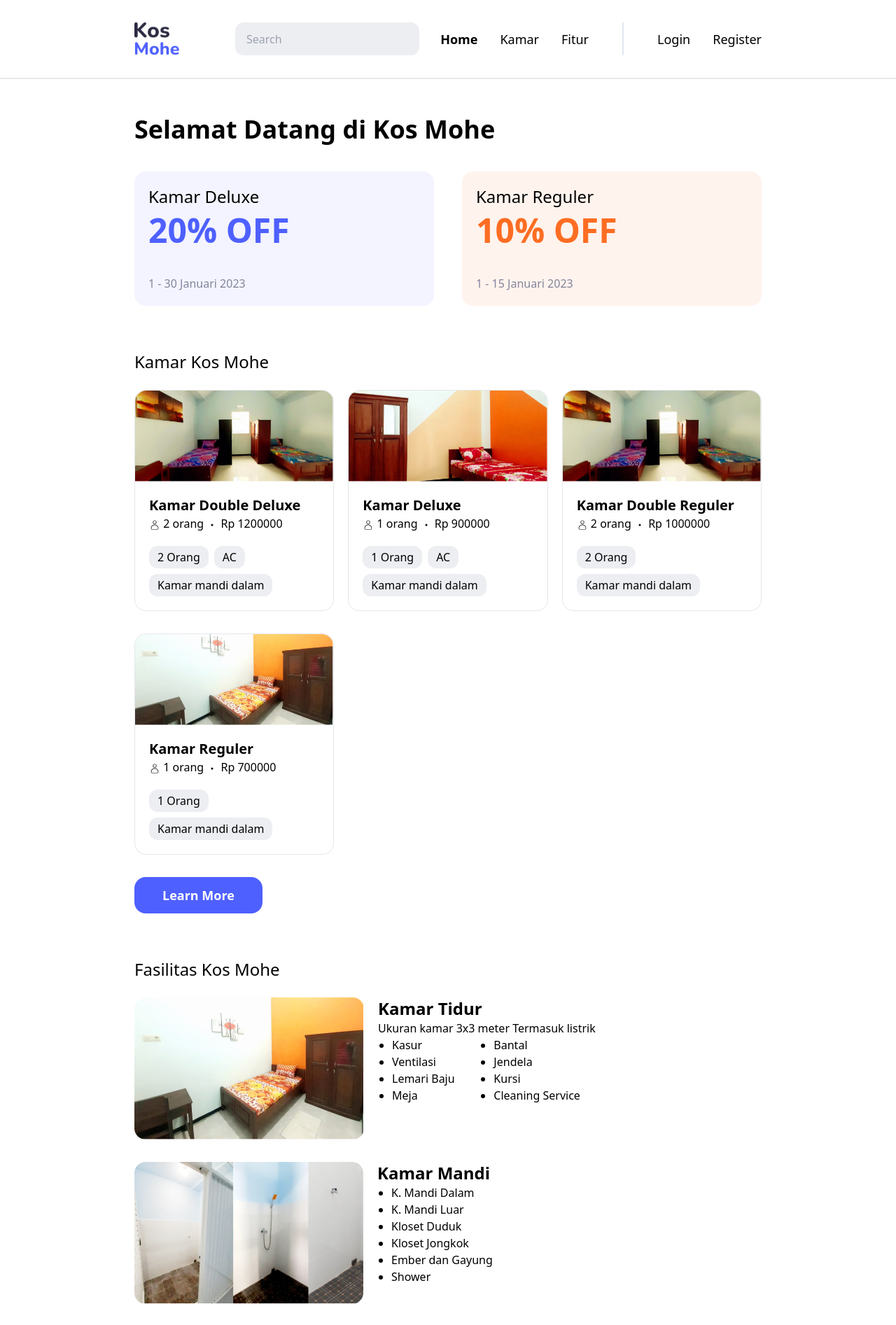
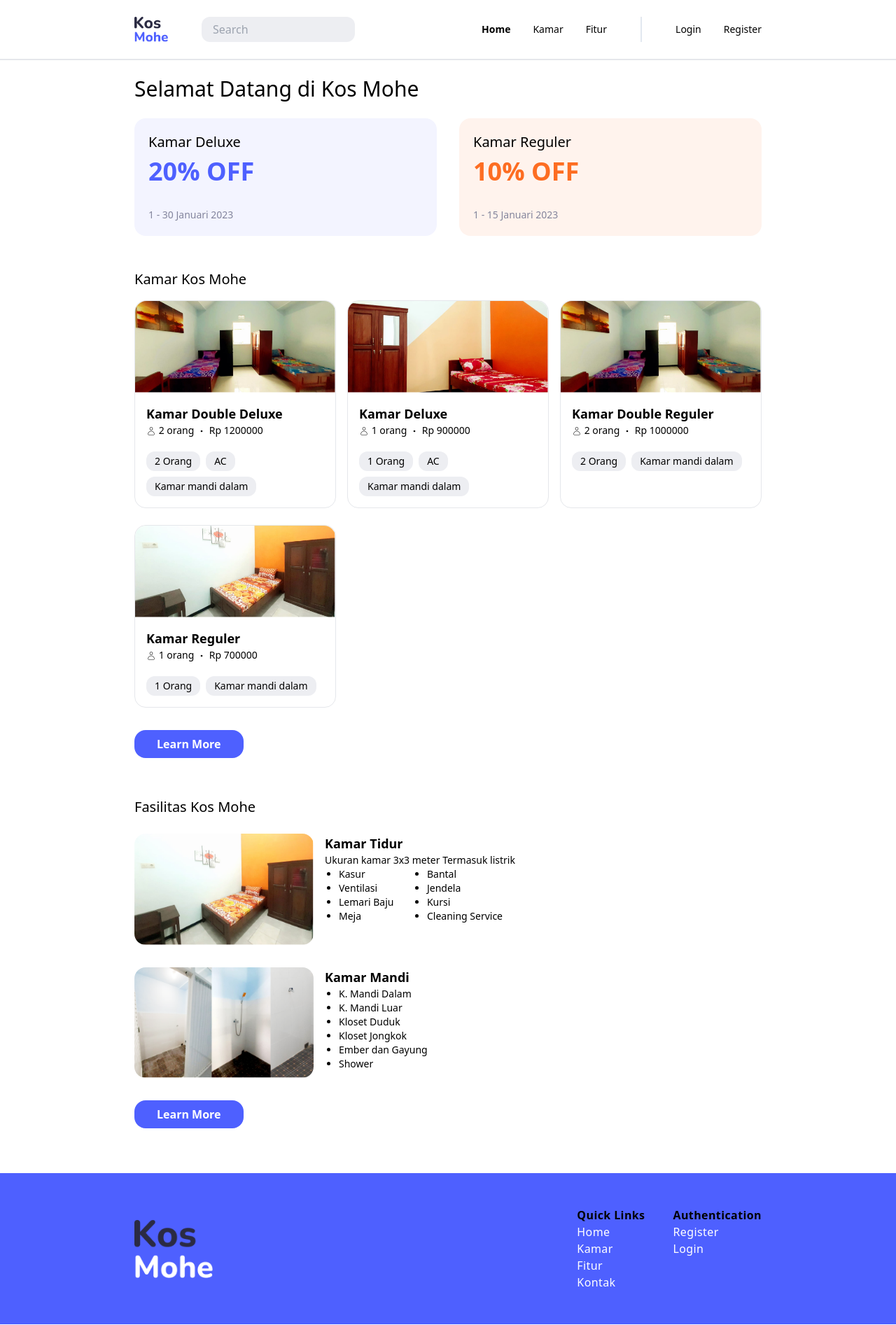
Before and after one commit to bazoka-kaka/kos-mohe-app-fe, a React (Create React App) app: page / in a window 1280 px wide. Shown: the top 1893 px of the page at 70% size. Built offline with nearby package versions, Linux system fonts and the light colour scheme.

Commit message:
change footer, nav, and homepage sizing

```diff
--- a/src/App.jsx
+++ b/src/App.jsx
@@ -5,6 +5,7 @@ import { CiUser } from "react-icons/ci";
 import { BsDot } from "react-icons/bs";
 
 const App = () => {
+  // eslint-disable-next-line
   const [kamar, setKamar] = useState([
     {
       title: "Kamar Double Deluxe",
@@ -35,6 +36,7 @@ const App = () => {
       features: ["1 Orang", "Kamar mandi dalam"],
     },
   ]);
+  // eslint-disable-next-line
   const [fasilitas, setFasilitas] = useState([
     {
       title: "Kamar Tidur",
@@ -68,35 +70,35 @@ const App = () => {
   return (
     <div>
       <Nav />
-      <div className='min-h-[100vh] pt-[133.383px] px-48'>
+      <div className='min-h-[100vh] pt-[85.0667px] px-48'>
         {/* header */}
-        <header className='py-8'>
+        <header className='py-6'>
           {/* title */}
-          <h1 className='text-4xl font-semibold'>Selamat Datang di Kos Mohe</h1>
+          <h1 className='text-3xl'>Selamat Datang di Kos Mohe</h1>
           {/* diskon */}
-          <div className='flex gap-10 mt-10'>
+          <div className='flex gap-8 mt-6'>
             <div className='w-1/2 p-5 bg-[#F3F4FF] rounded-2xl'>
-              <h2 className='text-2xl'>Kamar Deluxe</h2>
-              <h3 className='mt-2 text-5xl font-semibold text-primary'>
+              <h2 className='text-xl'>Kamar Deluxe</h2>
+              <h3 className='mt-2 text-4xl font-semibold text-primary'>
                 20% OFF
               </h3>
-              <p className='mt-10 text-[#83859C]'>1 - 30 Januari 2023</p>
+              <p className='mt-8 text-sm text-[#83859C]'>1 - 30 Januari 2023</p>
             </div>
             <div className='w-1/2 p-5 bg-[#FFF3ED] rounded-2xl'>
-              <h2 className='text-2xl'>Kamar Reguler</h2>
-              <h3 className='mt-2 text-5xl font-semibold text-[#FD6D22]'>
+              <h2 className='text-xl'>Kamar Reguler</h2>
+              <h3 className='mt-2 text-4xl font-semibold text-[#FD6D22]'>
                 10% OFF
               </h3>
-              <p className='mt-10 text-[#83859C]'>1 - 15 Januari 2023</p>
+              <p className='mt-8 text-sm text-[#83859C]'>1 - 15 Januari 2023</p>
             </div>
           </div>
         </header>
         {/* kamar kos */}
-        <section id='kamar' className='py-8'>
+        <section id='kamar' className='py-6'>
           {/* title */}
-          <h2 className='text-2xl'>Kamar Kos Mohe</h2>
+          <h2 className='text-xl'>Kamar Kos Mohe</h2>
           {/* content */}
-          <div className='grid grid-cols-3 mt-6 gap-x-5 gap-y-8'>
+          <div className='grid grid-cols-3 mt-4 gap-x-4 gap-y-6'>
             {kamar.map((item) => (
               <div className='border-[1px] rounded-2xl'>
                 <div>
@@ -106,13 +108,13 @@ const App = () => {
                     className='rounded-t-2xl'
                   />
                 </div>
-                <div className='p-5'>
-                  <h3 className='text-xl font-semibold'>{item.title}</h3>
-                  <p>
+                <div className='p-4'>
+                  <h3 className='text-lg font-semibold'>{item.title}</h3>
+                  <p className='text-sm'>
                     <CiUser className='inline' /> {item.people} orang{" "}
                     <BsDot className='inline' /> Rp {item.price}
                   </p>
-                  <ul className='flex flex-wrap gap-2 mt-5'>
+                  <ul className='flex flex-wrap gap-2 mt-5 text-sm'>
                     {item.features.map((feature) => (
                       <li className='px-3 py-1 bg-[#EDEEF2] rounded-xl'>
                         {feature}
@@ -126,34 +128,34 @@ const App = () => {
           {/* learn more button */}
           <a
             href='/kamar'
-            className='inline-block px-10 py-3 mt-8 text-lg font-semibold text-white transition-colors duration-150 hover:bg-primary-light rounded-2xl bg-primary'
+            className='inline-block px-8 py-2 mt-8 font-semibold text-white transition-colors duration-150 hover:bg-primary-light rounded-2xl bg-primary'
           >
             Learn More
           </a>
         </section>
         <section id='fasilitas' className='pt-8 pb-16'>
           {/* title */}
-          <h2 className='text-2xl'>Fasilitas Kos Mohe</h2>
+          <h2 className='text-xl'>Fasilitas Kos Mohe</h2>
           {/* content */}
           <div className='flex flex-wrap gap-8 mt-6'>
             {fasilitas.map((item) => (
-              <div className='flex gap-5'>
+              <div className='flex gap-4'>
                 <img
-                  className='rounded-2xl'
+                  className='w-64 rounded-2xl'
                   src={`${item.img}`}
                   alt={`${item.title}`}
                 />
                 <div>
-                  <h3 className='text-2xl font-semibold'>{item.title}</h3>
-                  <p>{item.description}</p>
-                  {item.title == "Kamar Tidur" ? (
-                    <ul className='grid grid-cols-2 grid-rows-4 ml-5 list-disc'>
+                  <h3 className='text-lg font-semibold'>{item.title}</h3>
+                  <p className='text-sm'>{item.description}</p>
+                  {item.title === "Kamar Tidur" ? (
+                    <ul className='grid grid-cols-2 grid-rows-4 ml-5 text-sm list-disc'>
                       {item.features.map((feature) => (
                         <li>{feature}</li>
                       ))}
                     </ul>
                   ) : (
-                    <ul className='ml-5 list-disc'>
+                    <ul className='ml-5 text-sm list-disc'>
                       {item.features.map((feature) => (
                         <li>{feature}</li>
                       ))}
@@ -166,7 +168,7 @@ const App = () => {
           {/* learn more button */}
           <a
             href='/fasilitas'
-            className='inline-block px-10 py-3 mt-8 text-lg font-semibold text-white transition-colors duration-150 hover:bg-primary-light rounded-2xl bg-primary'
+            className='inline-block px-8 py-2 mt-8 font-semibold text-white transition-colors duration-150 hover:bg-primary-light rounded-2xl bg-primary'
           >
             Learn More
           </a>
--- a/src/components/Footer.jsx
+++ b/src/components/Footer.jsx
@@ -2,13 +2,13 @@ import React from "react";
 
 const Footer = () => {
   return (
-    <footer className='flex justify-between px-48 py-16 bg-primary'>
+    <footer className='flex justify-between px-48 py-12 bg-primary'>
       <div className='flex items-center'>
-        <img src='/logo-footer.png' className='w-36' alt='' />
+        <img src='/logo-footer.png' className='w-28' alt='' />
       </div>
       <div className='flex gap-10'>
         {/* quick links */}
-        <div className='text-xl tracking-wide'>
+        <div className='tracking-wide'>
           <p className='font-bold'>Quick Links</p>
           <ul className='text-white'>
             <li>
@@ -26,7 +26,7 @@ const Footer = () => {
           </ul>
         </div>
         {/* authentication */}
-        <div className='text-xl tracking-wide'>
+        <div className='tracking-wide'>
           <p className='font-bold'>Authentication</p>
           <ul className='text-white'>
             <li>
--- a/src/components/Nav.jsx
+++ b/src/components/Nav.jsx
@@ -2,22 +2,22 @@ import React from "react";
 
 const Nav = () => {
   return (
-    <nav className='fixed z-10 flex justify-between w-full px-48 py-8 bg-white border-b-2'>
+    <nav className='fixed z-10 flex justify-between w-full px-48 py-6 bg-white border-b-2'>
       {/* first part */}
-      <div className='flex gap-20'>
+      <div className='flex gap-12'>
         <div>
-          <img src='/logo.png' className='w-16' alt='' />
+          <img src='/logo.png' className='w-12' alt='' />
         </div>
         <div className='flex items-center'>
           <input
-            className='h-full px-4 rounded-xl bg-[#EDEEF2]'
+            className='h-full w-5/6 px-4 rounded-xl bg-[#EDEEF2]'
             type='text'
             placeholder='Search'
           />
         </div>
       </div>
       {/* second part */}
-      <ul className='flex items-center gap-12 text-lg'>
+      <ul className='flex items-center gap-12 text-sm'>
         {/* first ul */}
         <div className='flex gap-8'>
           <li>
```
